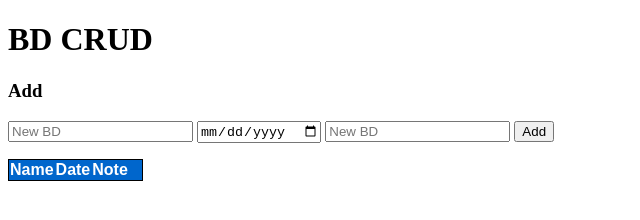
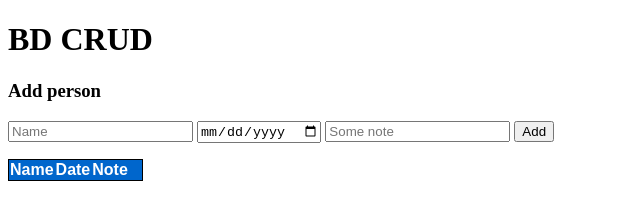
Before and after one commit to ossich/BDremind, a plain HTML site: page BDremind/wwwroot/index.html in a window 1280 px wide. Shown: the full height of the page, 0-640 px from the left. Drawn offline with nearby package versions, Linux system fonts and the light colour scheme; no server answers.

Commit message:
Some interface  details updates

```diff
--- a/BDremind/wwwroot/index.html
+++ b/BDremind/wwwroot/index.html
@@ -31,22 +31,22 @@
 </head>
 <body>
     <h1>BD CRUD</h1>
-    <h3>Add</h3>
+    <h3>Add person</h3>
     <form action="javascript:void(0);" method="POST" onsubmit="addItem()">
 
-        <input type="text" id="add-name" placeholder="New BD">
-        <input type="date" id="add-date" placeholder="New BD">
-        <input type="text" id="add-note" placeholder="New BD">
+        <input type="text" id="add-name" placeholder="Name">
+        <input type="date" id="add-date" placeholder="Date of Birth">
+        <input type="text" id="add-note" placeholder="Some note">
         <input type="submit" value="Add">
     </form>
 
     <div id="spoiler">
-        <h3>Edit</h3>
+        <h3>Edit person</h3>
         <form class="my-form">
             <input type="hidden" id="edit-id">
-            <input type="text" id="edit-name">
-            <input type="date" id="edit-date">
-            <input type="text" id="edit-note">
+            <input type="text" id="edit-name" placeholder="Name">
+            <input type="date" id="edit-date" placeholder="Date of Birth">
+            <input type="text" id="edit-note" placeholder="Some note">
             <input type="submit" value="Save">
             <a onclick="closeInput()" aria-label="Close">&#10006;</a>
         </form>
```
